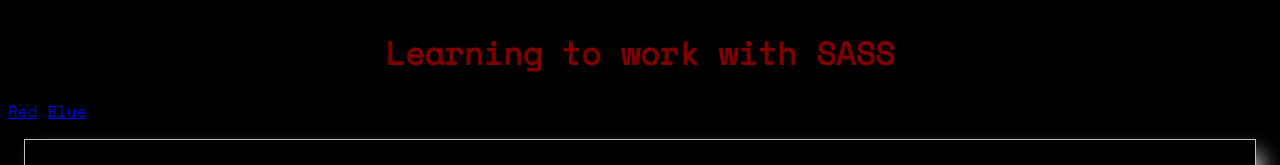
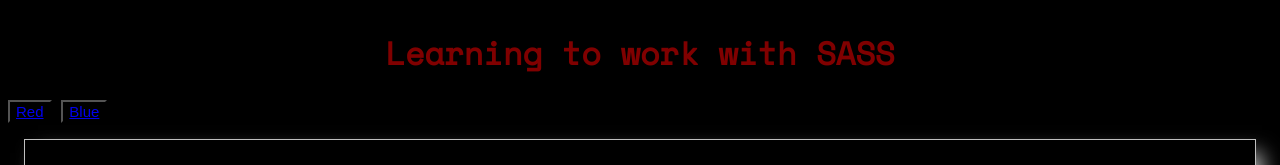
Before and after one commit to mcoulier/challenge-sass, a plain HTML site: page examplered.html in a window 1280 px wide. Shown: the top 165 px of the page. Drawn offline with nearby package versions, Linux system fonts and the light colour scheme.

Commit message:
Bigger buttons

```diff
--- a/example.scss
+++ b/example.scss
@@ -20,6 +20,11 @@ body {
   background-size: 550px 550px, 350px 350px, 250px 250px, 150px 150px;
   background-position: 0 0, 40px 60px, 130px 270px, 70px 100px;
   background-attachment: fixed
+}
+
+button {
+  background-color: black;
+  font-size: 15px;
 }
 
 article {
--- a/examplered.html
+++ b/examplered.html
@@ -16,8 +16,10 @@
 
 <header>
     <h1>Learning to work with SASS</h1>
-    <a href="examplered.html">Red</a>
-    <a href="example.html">Blue</a>
+    <nav>
+        <button type="button>"><a href="examplered.html">Red</a></button>
+        <button type="button>"><a href="example.html">Blue</a></button>
+    </nav>
 </header>
 
 <article>
```
Also changed, not shown: example.html (+2 -2 lines), example.css, 1 other file.
